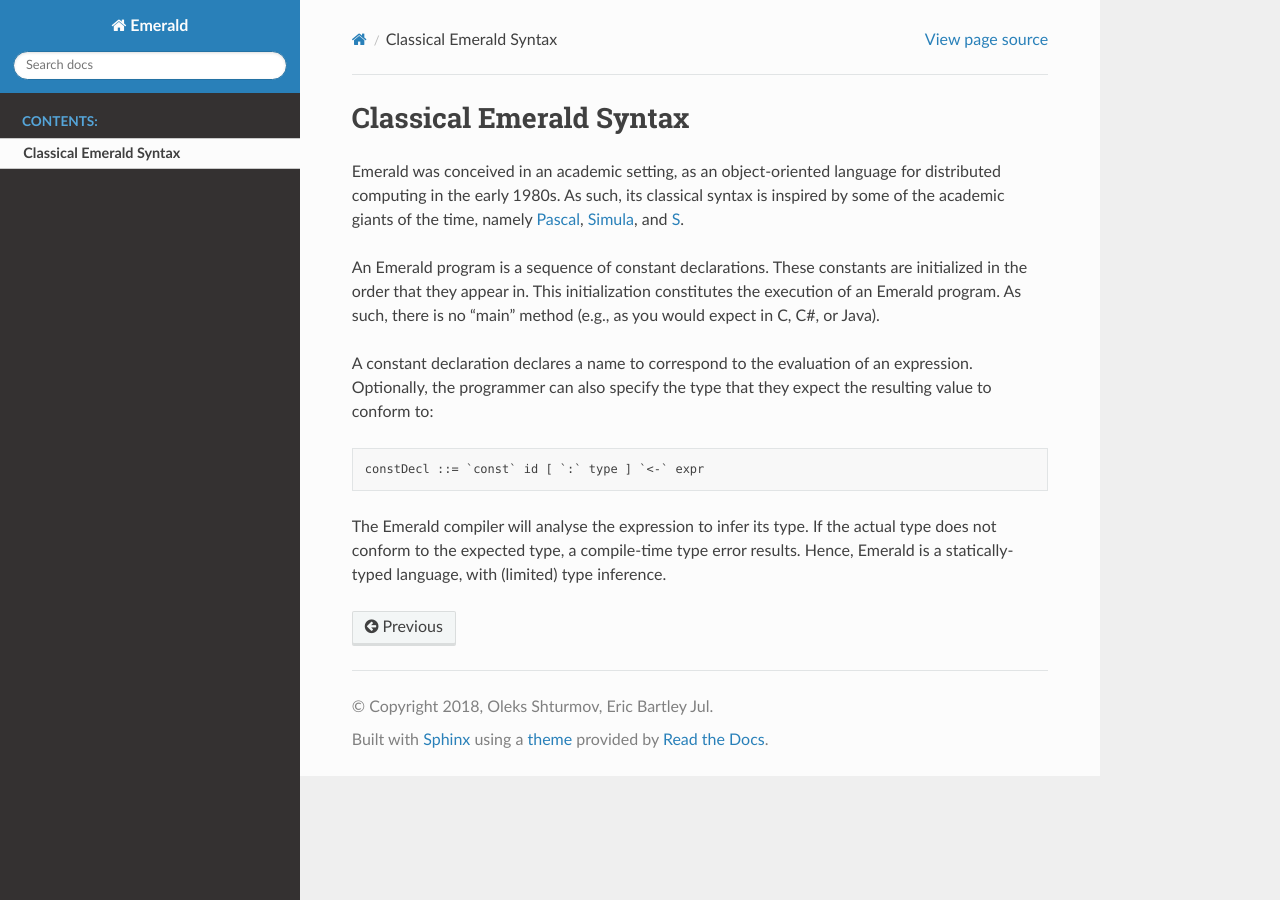
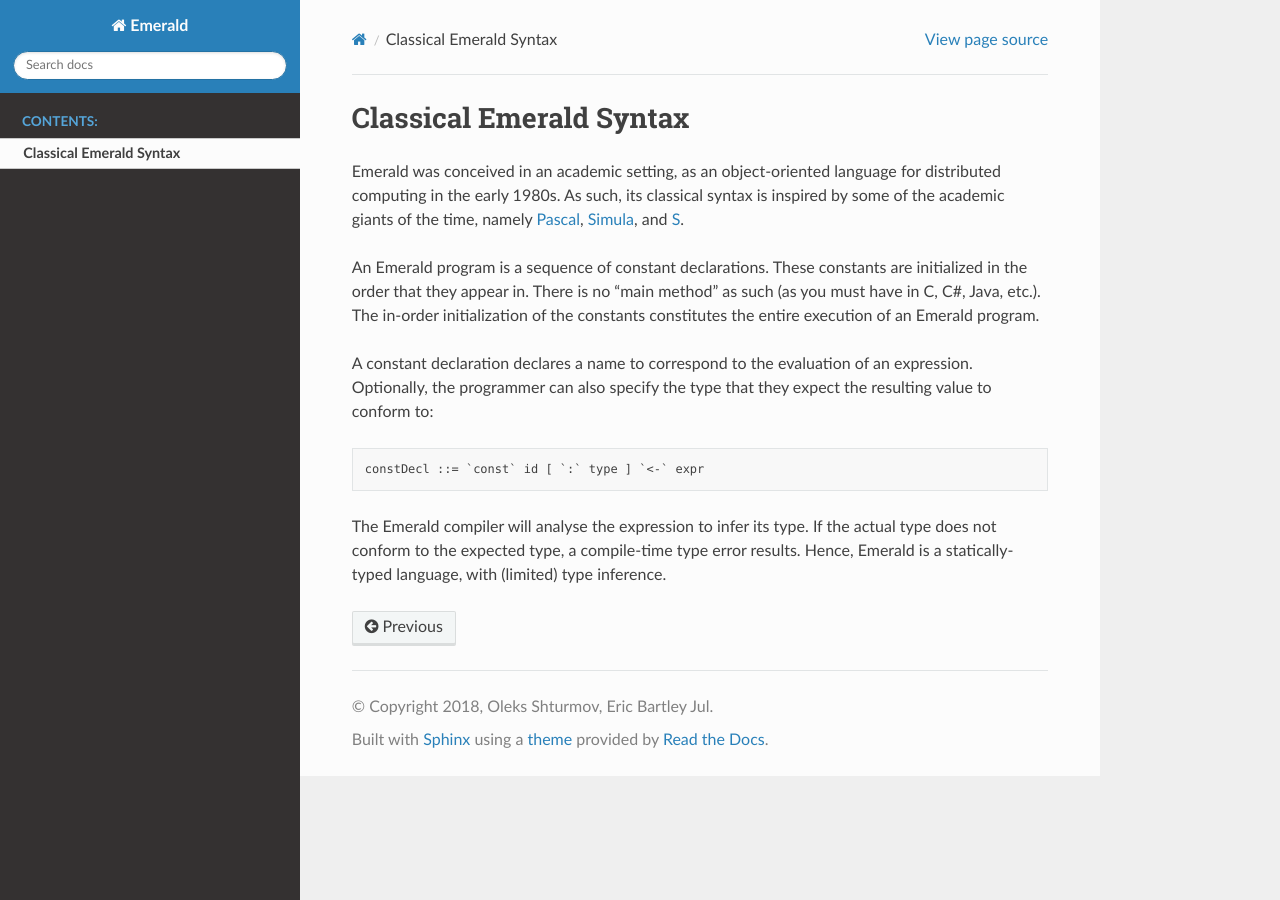
Before and after one commit to emerald/TEmPLE, a Sphinx documentation site: the page built from docs/syntax/classical.rst, in a window 1280 px wide. Built offline with Sphinx 7.4.7 and the Read the Docs theme 2.0.0, drawn with Linux system fonts in a browser that asks for light colours.

Commit message:
Rephrase

```diff
--- a/docs/syntax/classical.rst
+++ b/docs/syntax/classical.rst
@@ -11,10 +11,10 @@ time, namely `Pascal`_, `Simula`_, and `S`_.
 .. _S: https://en.wikipedia.org/wiki/S_(programming_language)
 
 An Emerald program is a sequence of constant declarations. These
-constants are initialized in the order that they appear in. This
-initialization constitutes the execution of an Emerald program. As
-such, there is no "main" method (e.g., as you would expect in C, C#,
-or Java).
+constants are initialized in the order that they appear in. There is
+no "main method" as such (as you must have in C, C#, Java, etc.). The
+in-order initialization of the constants constitutes the entire
+execution of an Emerald program.
 
 A constant declaration declares a name to correspond to the evaluation
 of an expression. Optionally, the programmer can also specify the type
```
